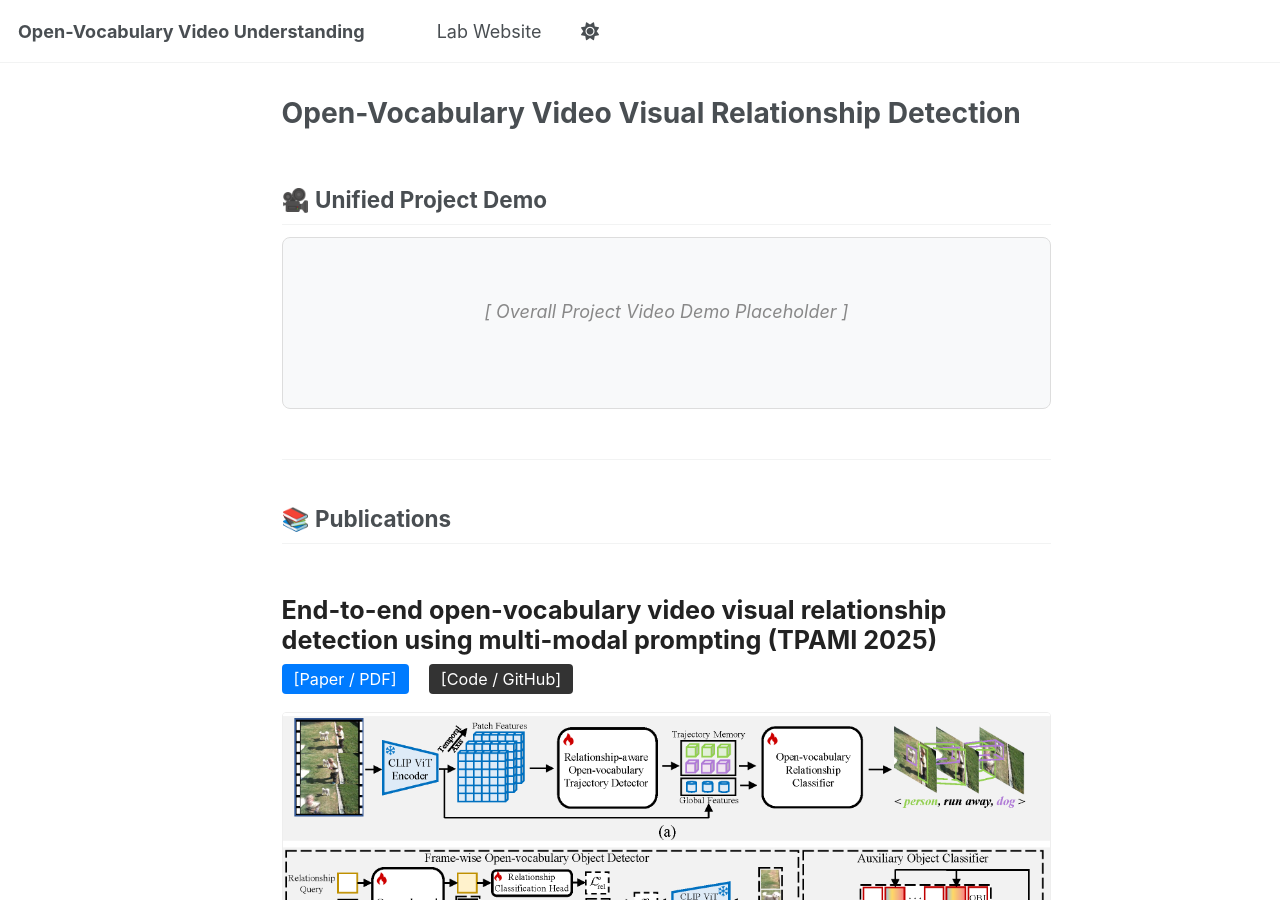
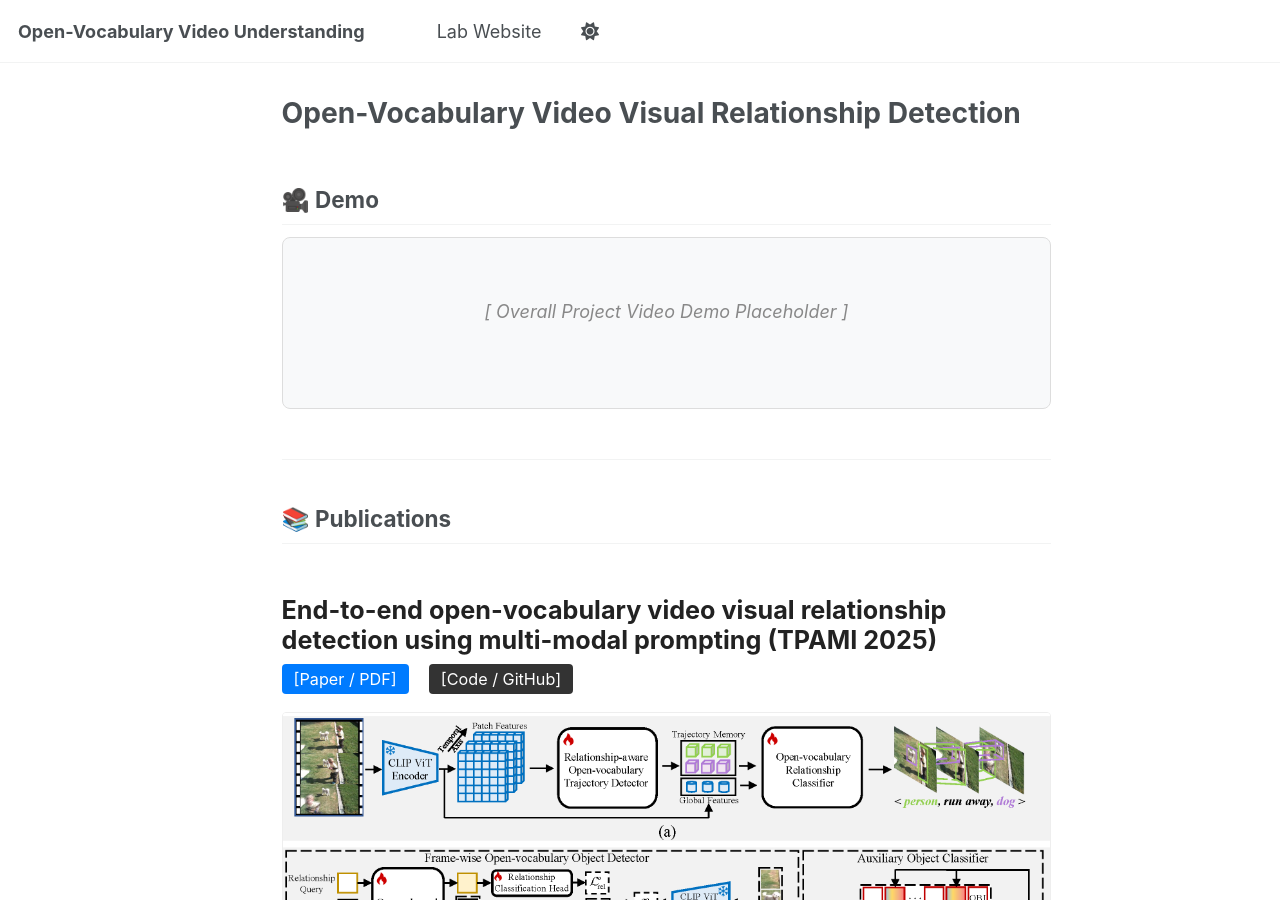
Before and after one commit to wangyongqi558/wangyongqi558.github.io, a Jekyll site: the page built from _pages/about.md, in a window 1280 px wide and 900 px high. Built offline with Jekyll 4.4.1, drawn with Linux system fonts in a browser that asks for light colours; a script bundle is joined from its source files by our own code; library files that are not in the unit come from our copies.

Commit message:
Update about.md

```diff
--- a/_pages/about.md
+++ b/_pages/about.md
@@ -5,7 +5,7 @@ permalink: /
 author_profile: false # 彻底移除左侧边栏
 ---
 
-## 🎥 Unified Project Demo
+## 🎥 Demo
 <div style="width: 100%; margin-bottom: 50px;">
   <div style="background: #f8f9fa; border: 1px solid #ddd; border-radius: 8px; padding: 60px; text-align: center;">
     <p style="color: #888; font-style: italic;">[ Overall Project Video Demo Placeholder ]</p>
```
